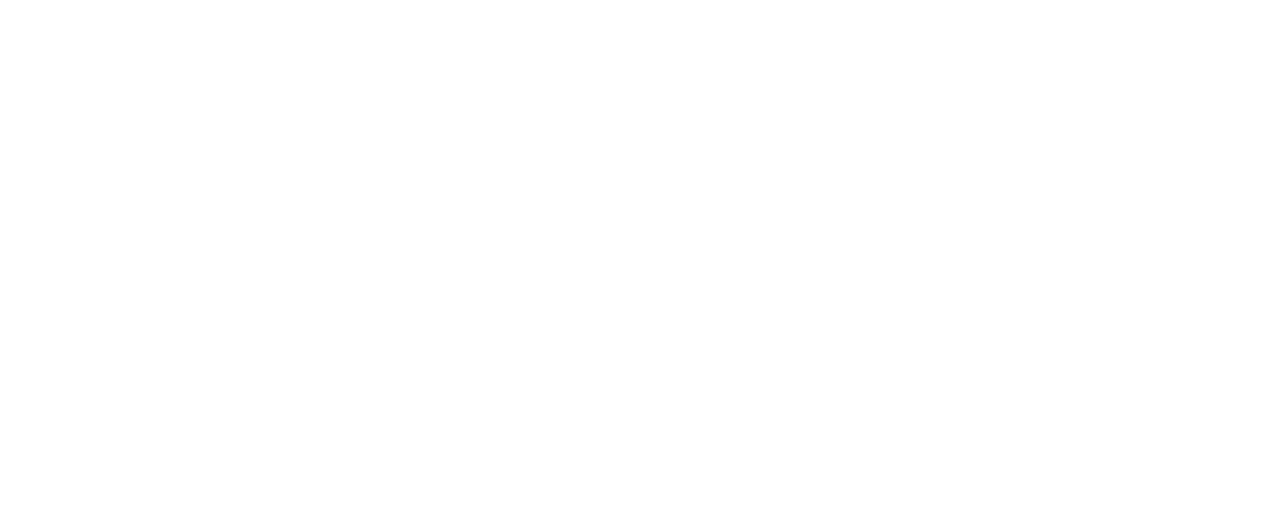
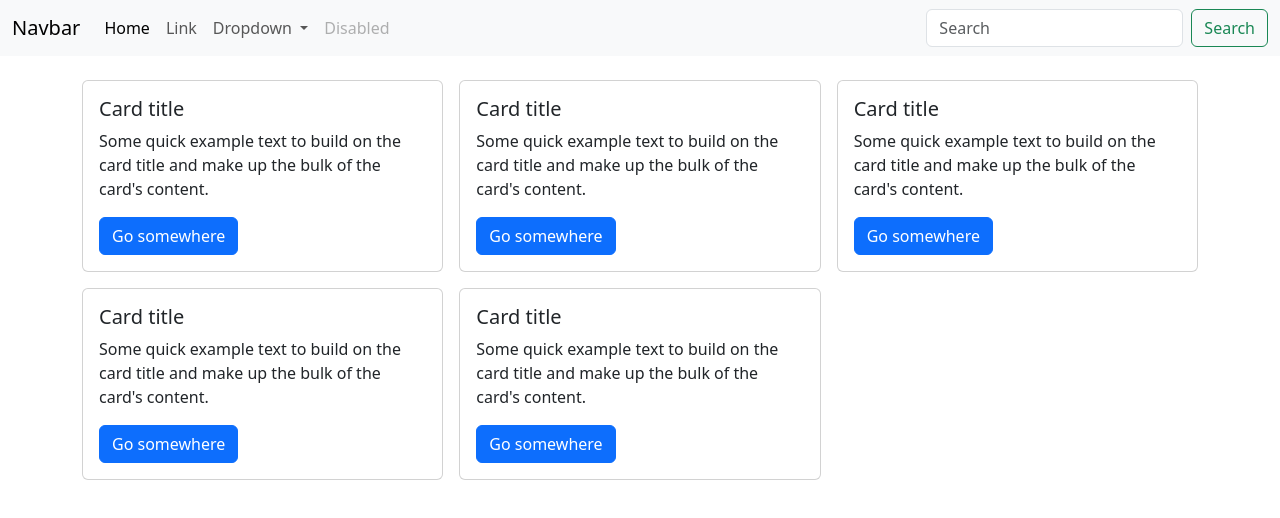
Before and after one commit to yelo-o/Learn-Vue3, a Vue app: page / in a window 1280 px wide. Shown: the top 518 px of the page. Built offline with nearby package versions, Linux system fonts and the light colour scheme; the HTML template or start-up script is replaced by a standard one.

Commit message:
use bootstrap examples

```diff
--- a/src/App.vue
+++ b/src/App.vue
@@ -1,5 +1,131 @@
 <template>
-	<div></div>
+	<div>
+		<nav class="navbar navbar-expand-sm bg-body-tertiary">
+			<div class="container-fluid">
+				<a class="navbar-brand" href="#">Navbar</a>
+				<button
+					class="navbar-toggler"
+					type="button"
+					data-bs-toggle="collapse"
+					data-bs-target="#navbarSupportedContent"
+					aria-controls="navbarSupportedContent"
+					aria-expanded="false"
+					aria-label="Toggle navigation"
+				>
+					<span class="navbar-toggler-icon"></span>
+				</button>
+				<div class="collapse navbar-collapse" id="navbarSupportedContent">
+					<ul class="navbar-nav me-auto">
+						<li class="nav-item">
+							<a class="nav-link active" aria-current="page" href="#">Home</a>
+						</li>
+						<li class="nav-item">
+							<a class="nav-link" href="#">Link</a>
+						</li>
+						<li class="nav-item dropdown">
+							<a
+								class="nav-link dropdown-toggle"
+								href="#"
+								role="button"
+								data-bs-toggle="dropdown"
+								aria-expanded="false"
+							>
+								Dropdown
+							</a>
+							<ul class="dropdown-menu">
+								<li><a class="dropdown-item" href="#">Action</a></li>
+								<li><a class="dropdown-item" href="#">Another action</a></li>
+								<li><hr class="dropdown-divider" /></li>
+								<li>
+									<a class="dropdown-item" href="#">Something else here</a>
+								</li>
+							</ul>
+						</li>
+						<li class="nav-item">
+							<a class="nav-link disabled" aria-disabled="true">Disabled</a>
+						</li>
+					</ul>
+					<form class="d-flex" role="search">
+						<input
+							class="form-control me-2"
+							type="search"
+							placeholder="Search"
+							aria-label="Search"
+						/>
+						<button class="btn btn-outline-success" type="submit">
+							Search
+						</button>
+					</form>
+				</div>
+			</div>
+		</nav>
+		<main>
+			<div class="container py-4">
+				<div class="row g-3">
+					<div class="col col-4">
+						<div class="card">
+							<div class="card-body">
+								<h5 class="card-title">Card title</h5>
+								<p class="card-text">
+									Some quick example text to build on the card title and make up
+									the bulk of the card's content.
+								</p>
+								<a href="#" class="btn btn-primary">Go somewhere</a>
+							</div>
+						</div>
+					</div>
+					<div class="col col-4">
+						<div class="card">
+							<div class="card-body">
+								<h5 class="card-title">Card title</h5>
+								<p class="card-text">
+									Some quick example text to build on the card title and make up
+									the bulk of the card's content.
+								</p>
+								<a href="#" class="btn btn-primary">Go somewhere</a>
+							</div>
+						</div>
+					</div>
+					<div class="col col-4">
+						<div class="card">
+							<div class="card-body">
+								<h5 class="card-title">Card title</h5>
+								<p class="card-text">
+									Some quick example text to build on the card title and make up
+									the bulk of the card's content.
+								</p>
+								<a href="#" class="btn btn-primary">Go somewhere</a>
+							</div>
+						</div>
+					</div>
+					<div class="col col-4">
+						<div class="card">
+							<div class="card-body">
+								<h5 class="card-title">Card title</h5>
+								<p class="card-text">
+									Some quick example text to build on the card title and make up
+									the bulk of the card's content.
+								</p>
+								<a href="#" class="btn btn-primary">Go somewhere</a>
+							</div>
+						</div>
+					</div>
+					<div class="col col-4">
+						<div class="card">
+							<div class="card-body">
+								<h5 class="card-title">Card title</h5>
+								<p class="card-text">
+									Some quick example text to build on the card title and make up
+									the bulk of the card's content.
+								</p>
+								<a href="#" class="btn btn-primary">Go somewhere</a>
+							</div>
+						</div>
+					</div>
+				</div>
+			</div>
+		</main>
+	</div>
 </template>
 
 <script>
```
